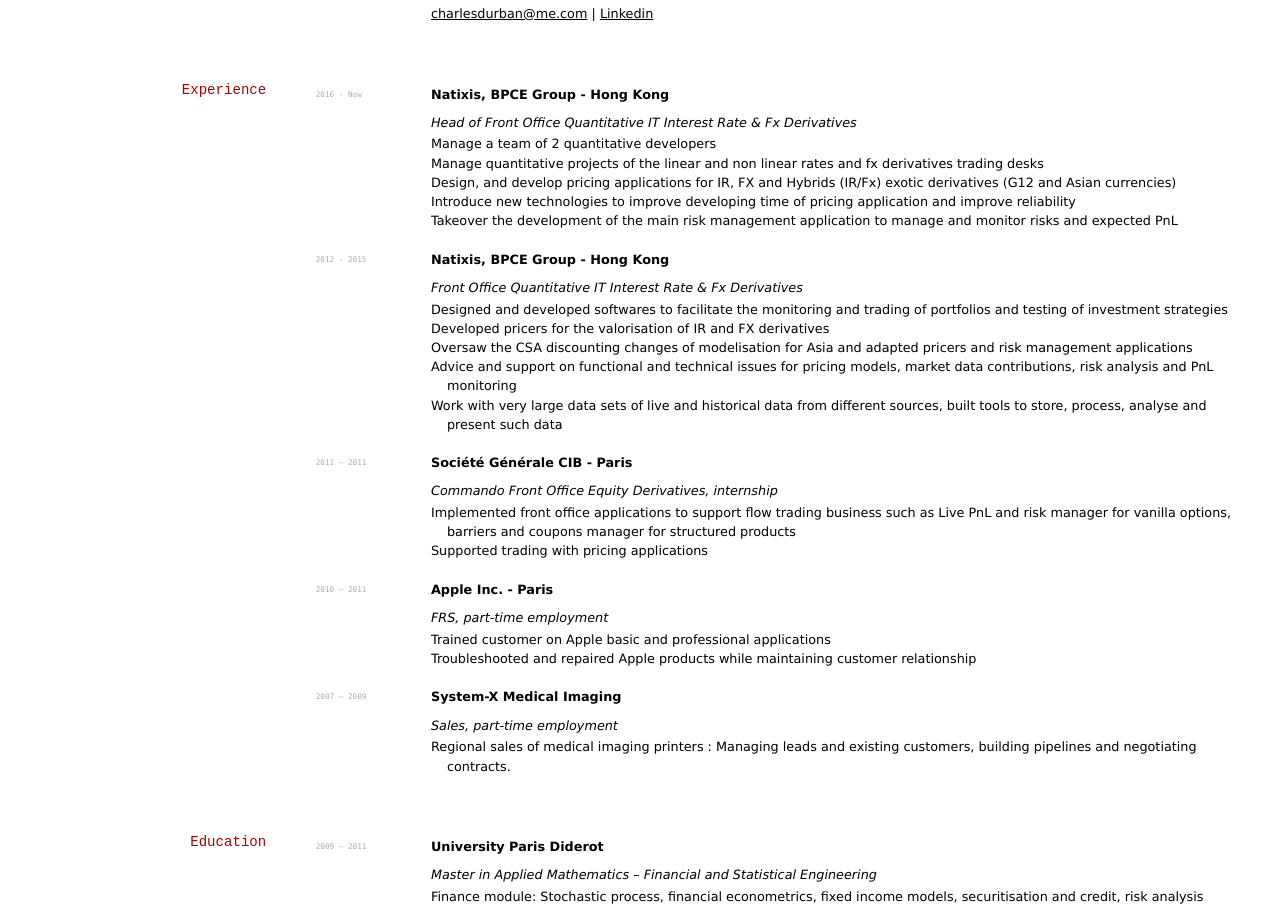
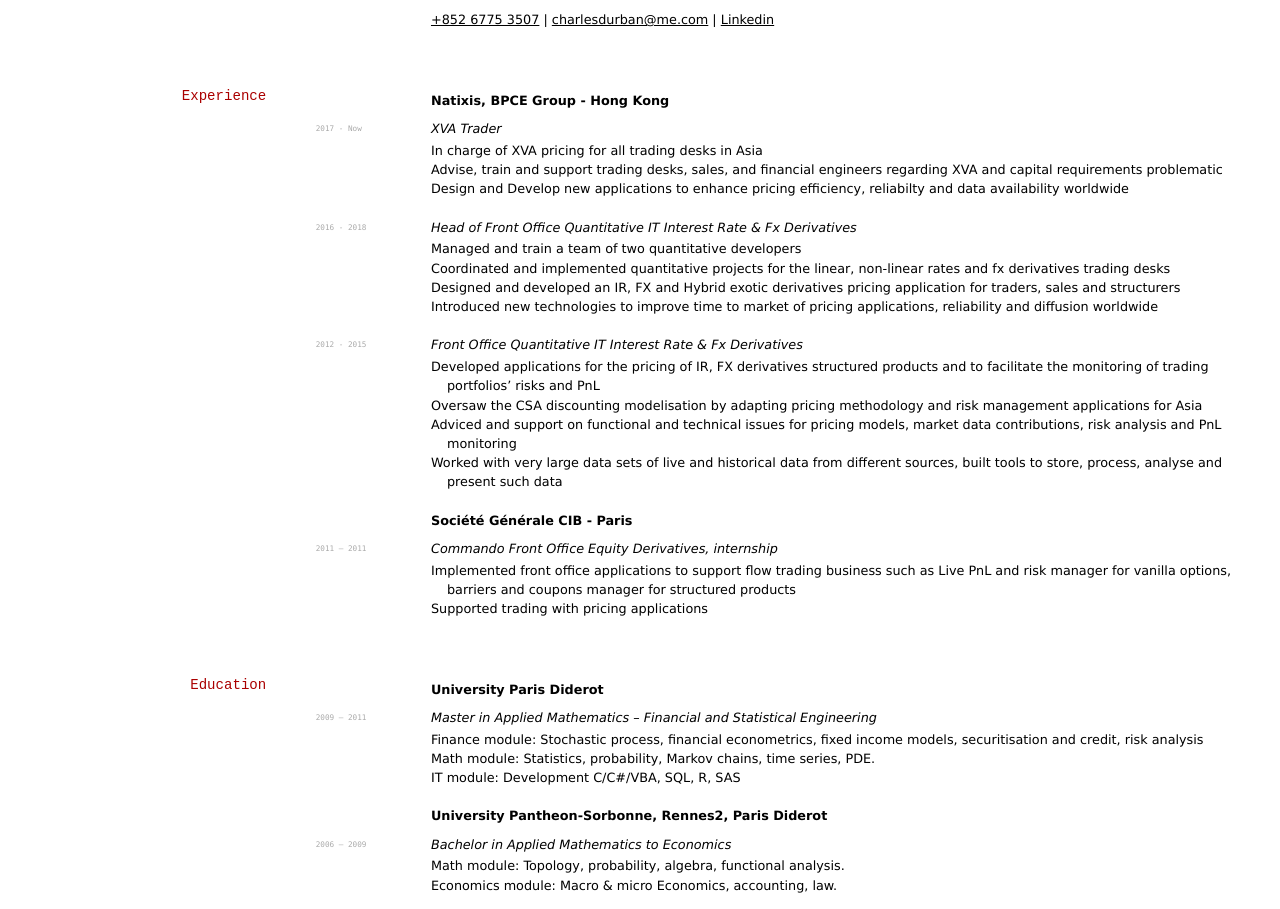
Before and after one commit to calderashburn/calderashburn.github.io, a plain HTML site: page index.html in a window 1280 px wide. Shown: the part 70-979 px from the top of the page. Drawn offline with Linux system fonts and the light colour scheme.

Commit message:
Update index.html

```diff
--- a/index.html
+++ b/index.html
@@ -11,44 +11,53 @@
     <div id="content">
     <h1 id="charles-durban">Charles Durban</h1>
 
-<p>Quantitative IT</p>
+<p>XVA Trader &amp; Quantitative IT</p>
 
-<ul>
-  <li><a href="&#109;&#097;&#105;&#108;&#116;&#111;:&#099;&#104;&#097;&#114;&#108;&#101;&#115;&#100;&#117;&#114;&#098;&#097;&#110;&#064;&#109;&#101;&#046;&#099;&#111;&#109;">&#099;&#104;&#097;&#114;&#108;&#101;&#115;&#100;&#117;&#114;&#098;&#097;&#110;&#064;&#109;&#101;&#046;&#099;&#111;&#109;</a>
+<p><a href="tel:+852 6775 3507">+852 6775 3507</a>
 |
-<a href="http://hk.linkedin.com/pub/charles-durban/60/85a/3b6">Linkedin</a></li>
-</ul>
+<a href="mailto:charlesdurban@me.com">charlesdurban@me.com</a>
+|
+<a href="http://hk.linkedin.com/pub/charles-durban/60/85a/3b6">Linkedin</a></p>
 
 <h2 id="experience">Experience</h2>
 
-<p><code class="highlighter-rouge">2016 - Now</code>
-<strong>Natixis, BPCE Group - Hong Kong</strong></p>
+<p><strong>Natixis, BPCE Group - Hong Kong</strong></p>
+
+<p><code class="highlighter-rouge">2017 - Now</code></p>
+
+<p><em>XVA Trader</em></p>
+
+<ul>
+  <li>In charge of XVA pricing for all trading desks in Asia</li>
+  <li>Advise, train and support trading desks, sales, and financial engineers regarding XVA and capital requirements problematic</li>
+  <li>Design and Develop new applications to enhance pricing efficiency, reliabilty and data availability worldwide</li>
+</ul>
+
+<p><code class="highlighter-rouge">2016 - 2018</code></p>
 
 <p><em>Head of Front Office Quantitative IT Interest Rate &amp; Fx Derivatives</em></p>
 
 <ul>
-  <li>Manage a team of 2 quantitative developers</li>
-  <li>Manage quantitative projects of the linear and non linear rates and fx derivatives trading desks</li>
-  <li>Design, and develop pricing applications for IR, FX and Hybrids (IR/Fx) exotic derivatives (G12 and Asian currencies)</li>
-  <li>Introduce new technologies to improve developing time of pricing application and improve reliability</li>
-  <li>Takeover the development of the main risk management application to manage and monitor risks and expected PnL</li>
+  <li>Managed and train a team of two quantitative developers</li>
+  <li>Coordinated and implemented quantitative projects for the linear, non-linear rates and fx derivatives trading desks</li>
+  <li>Designed and developed an IR, FX and Hybrid exotic derivatives pricing application for traders, sales and structurers</li>
+  <li>Introduced new technologies to improve time to market of pricing applications, reliability and diffusion worldwide</li>
 </ul>
 
-<p><code class="highlighter-rouge">2012 - 2015</code>
-<strong>Natixis, BPCE Group - Hong Kong</strong></p>
+<p><code class="highlighter-rouge">2012 - 2015</code></p>
 
 <p><em>Front Office Quantitative IT Interest Rate &amp; Fx Derivatives</em></p>
 
 <ul>
-  <li>Designed and developed softwares to facilitate the monitoring and trading of portfolios and testing of investment strategies</li>
-  <li>Developed pricers for the valorisation of IR and FX derivatives</li>
-  <li>Oversaw the CSA discounting changes of modelisation for Asia and adapted pricers and risk management applications<li>
-  <li>Advice and support on functional and technical issues for pricing models, market data contributions, risk analysis and PnL monitoring</li>
-  <li>Work with very large data sets of live and historical data from different sources, built tools to store, process, analyse and present such data</li>
+  <li>Developed applications for the pricing of IR, FX derivatives structured products and to facilitate the monitoring of trading portfolios’ risks and PnL</li>
+  <li>Oversaw the CSA discounting modelisation by adapting pricing methodology and risk management applications for Asia</li>
+  <li>Adviced and support on functional and technical issues for pricing models, market data contributions, risk analysis and PnL monitoring</li>
+  <li>Worked with very large data sets of live and historical data from different sources, built tools to store, process, analyse and present such data</li>
 </ul>
 
-<p><code class="highlighter-rouge">2011 – 2011</code>
-<strong>Société Générale CIB - Paris</strong></p>
+<p><strong>Société Générale CIB - Paris</strong></p>
+
+<p><code class="highlighter-rouge">2011 – 2011</code></p>
 
 <p><em>Commando Front Office Equity Derivatives, internship</em></p>
 
@@ -57,41 +66,23 @@
   <li>Supported trading with pricing applications</li>
 </ul>
 
-<p><code class="highlighter-rouge">2010 – 2011</code>
-<strong>Apple Inc. - Paris</strong></p>
-
-<p><em>FRS, part-time employment</em></p>
-
-<ul>
-  <li>Trained customer on Apple basic and professional applications</li>
-  <li>Troubleshooted and repaired Apple products while maintaining customer relationship</li>
-</ul>
-
-<p><code class="highlighter-rouge">2007 – 2009</code>
-<strong>System-X Medical Imaging</strong></p>
-
-<p><em>Sales, part-time employment</em></p>
-
-<ul>
-  <li>Regional sales of medical imaging printers : Managing leads and existing customers, building pipelines and negotiating contracts.</li>
-</ul>
-
 <h2 id="education">Education</h2>
 
-<p><code class="highlighter-rouge">2009 – 2011</code>
-<strong>University Paris Diderot</strong></p>
+<p><strong>University Paris Diderot</strong></p>
+
+<p><code class="highlighter-rouge">2009 – 2011</code></p>
 
 <p><em>Master in Applied Mathematics – Financial and Statistical Engineering</em></p>
 
 <ul>
   <li>Finance module: Stochastic process, financial econometrics, fixed income models, securitisation and credit, risk analysis</li>
   <li>Math module: Statistics, probability, Markov chains, time series, PDE.</li>
-  <li>IT module: Development C/C#/VBA, SQL</li>
-  <li>Projects : Monte Carlo Pricer For Structured Products in (Implementation of an application to price, and compute greeks of a structured product with several barriers and coupons)</li>
+  <li>IT module: Development C/C#/VBA, SQL, R, SAS</li>
 </ul>
 
-<p><code class="highlighter-rouge">2011 – 2011</code>
-<strong>University Pantheon-Sorbonne, Rennes2, Paris Diderot</strong></p>
+<p><strong>University Pantheon-Sorbonne, Rennes2, Paris Diderot</strong></p>
+
+<p><code class="highlighter-rouge">2006 – 2009</code></p>
 
 <p><em>Bachelor in Applied Mathematics to Economics</em></p>
 
@@ -112,22 +103,22 @@
 <h3 id="programmation-and-database">Programmation and Database</h3>
 <ul>
   <li>C# .NET, VBA, C/C++, Nodejs, HTML, CSS</li>
-  <li>SQL : MSSQL/SSIS, NoSQL : Mongo DB</li>
+  <li>SQL : MSSQL/SSIS, NoSQL : Mongo DB, Messaging : Rabbit MQ</li>
 </ul>
 
 <h3 id="financial-and-others">Financial and others</h3>
 <ul>
   <li>Reuters, Bloomberg, Summit, Quandl</li>
-  <li>Windows, Linux, Mac, Svn / Git, Agile Project management</li>
+  <li>Windows, Linux, Mac, Svn / Git, Agile Project management, Google and amazon cloud services, Docker</li>
 </ul>
 
 <h3 id="assets">Assets</h3>
 <ul>
-  <li>Government and corporate bonds, Fx Swaps, Swaps and options, Fx options, IR, FX &amp; Hybrids Exotics</li>
+  <li>Government and corporate bonds, Fx Swaps, Swaps and Options, Fx Options, IR-FX Exotics and Hybrids, CDS, …</li>
 </ul>
 
 <h2 id="interests">Interests</h2>
-<p>Running, hiking, golf, sailing, rock climbing, snowboarding, jazz and rock music, piano</p>
+<p>Trail running, Hiking, golf, sailing, rock climbing, snowboarding, jazz and rock music, piano</p>
 
     </div>
   </div>
```
